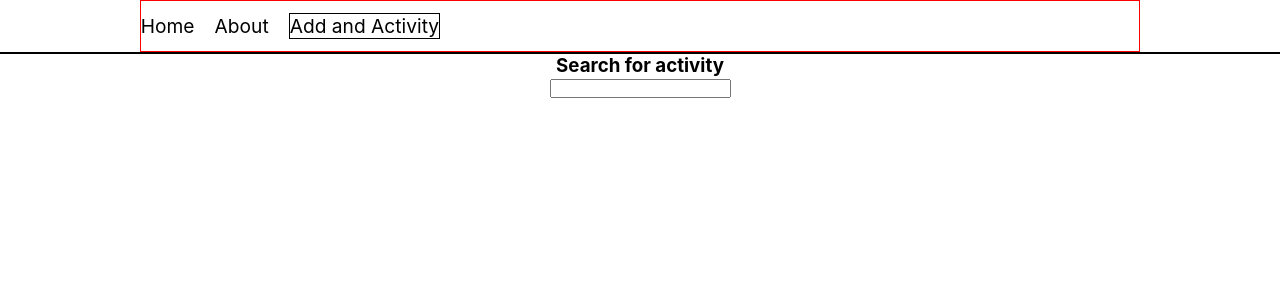
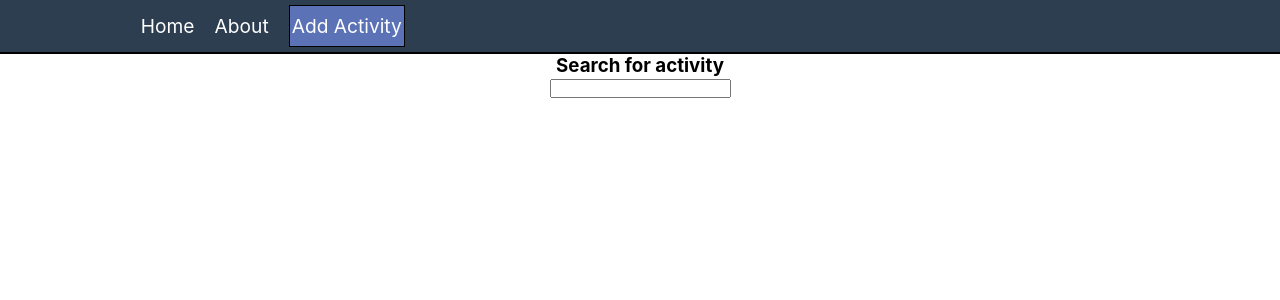
Before and after one commit to 1awlet/APIEndpoint, a React (Create React App) app in the folder activities-api/: page / in a window 1280 px wide. Shown: the top 300 px of the page. Built offline with nearby package versions, Linux system fonts and the light colour scheme.

Commit message:
Styled the navbar and made it responsive

```diff
--- a/activities-api/src/Routes/Nav-Bar/navbar.jsx
+++ b/activities-api/src/Routes/Nav-Bar/navbar.jsx
@@ -18,7 +18,7 @@ const Navbar = ()=>{
       <ul className="navbar-menu">
         <li>Home</li>
         <li>About</li>
-        <li className="libtns"> Add and Activity </li>
+        <li className="libtns"> Add Activity </li>
       </ul>
     </nav>
         </>
--- a/activities-api/src/Routes/Nav-Bar/navbarStyle.css
+++ b/activities-api/src/Routes/Nav-Bar/navbarStyle.css
@@ -3,9 +3,9 @@
     justify-content: space-between;
     align-items: center;
     padding: 1rem;
-    background-color: white;
+    background-color: #2C3E50 ;
     border-bottom: 2px solid black;
-    color: black;
+    color: white;
     position: relative;
     transition: right 0.3s ease-in-out;
 
@@ -32,11 +32,18 @@
     width: 80%;
     height: 50px;
     font-size: 1.2rem;
-    border: 1px solid red;
+
   }
 .libtns{
   border: 1px solid black;
-
+  display: flex;
+  border-radius: 0%;
+  align-items: center;
+  background-color: #5b72b7;
+  height: 40px;
+  padding-left: 2px;
+  padding-right: 2px;
+  cursor: pointer;
 }
 
   /* Add media query for smaller screens */
@@ -44,7 +51,9 @@
     .hamburger {
       display: block;
     }
-
+  .libtns{
+    width: 120px ;
+  }
 
     .navbar-menu {
       flex-direction: column;
@@ -52,7 +61,8 @@
       right: -110%;
       top: 100%;
 
-    background-color: white;
+      background-color: #5b72b7;
+    height: fit-content;
       width: 100%;
       font-size: 1.43rem;
       padding: 1rem;
```
